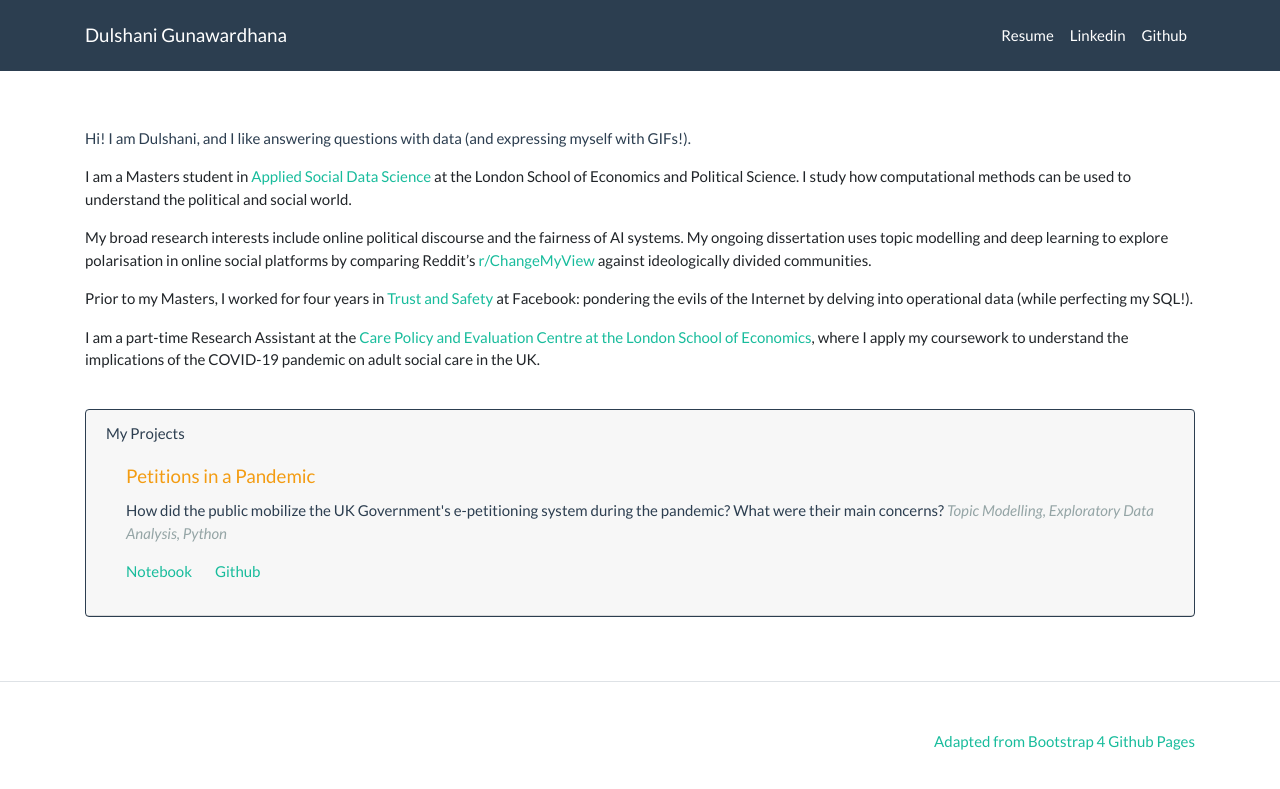
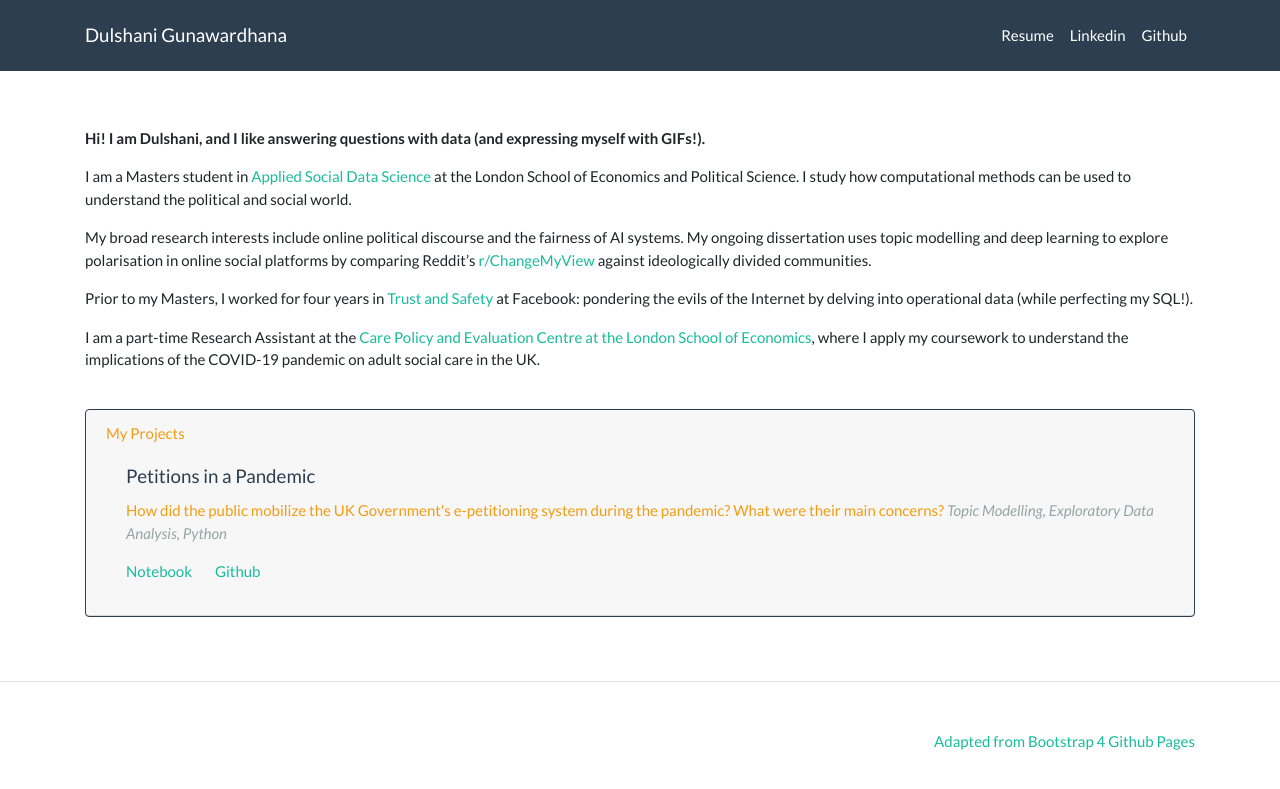
Before and after one commit to dshgna/dshgna.github.io, a Jekyll site: the page built from index.md, in a window 1280 px wide. Shown: the top 789 px of the page. Built offline with Jekyll 4.4.1, drawn with Linux system fonts in a browser that asks for light colours.

Commit message:
Update info

```diff
--- a/_layouts/page.html
+++ b/_layouts/page.html
@@ -12,9 +12,9 @@ layout: default
   </section>
   <br/>
   <div class="card mb-3 border-primary">
-  <div class="card-header text-primary">My Projects</h3>
+  <div class="card-header text-warning">My Projects</h3>
   <div class="card-body">
-    <h5 class="card-title text-warning">Petitions in a Pandemic</h5>
+    <h5 class="card-title text-primary">Petitions in a Pandemic</h5>
     <p class="card-text">How did the public mobilize the UK Government's e-petitioning system during the pandemic? What were their main concerns? <em class = "text-muted">Topic Modelling, Exploratory Data Analysis, Python</em></p>
     <a href="https://nbviewer.jupyter.org/github/dshgna/Petitions-in-a-Pandemic/blob/master/Petitions%20in%20a%20Pandemic.ipynb" class="card-link">Notebook</a>
     <a href="https://github.com/dshgna/Petitions-in-a-Pandemic" class="card-link">Github</a>
--- a/index.md
+++ b/index.md
@@ -2,7 +2,7 @@
 layout: page
 ---
 
-<p class="text-primary"> Hi! I am Dulshani, and I like answering questions with data (and expressing myself with GIFs!).</p>
+<strong> Hi! I am Dulshani, and I like answering questions with data (and expressing myself with GIFs!).</strong>
 
 I am a Masters student in [Applied Social Data Science](https://www.lse.ac.uk/methodology) at the London School of Economics and Political Science. I study how computational methods can be used to understand the political and social world.
 
```
